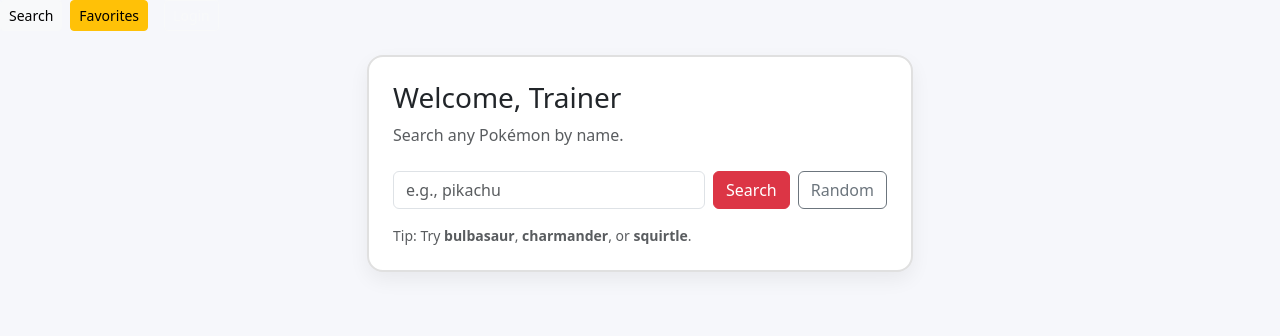
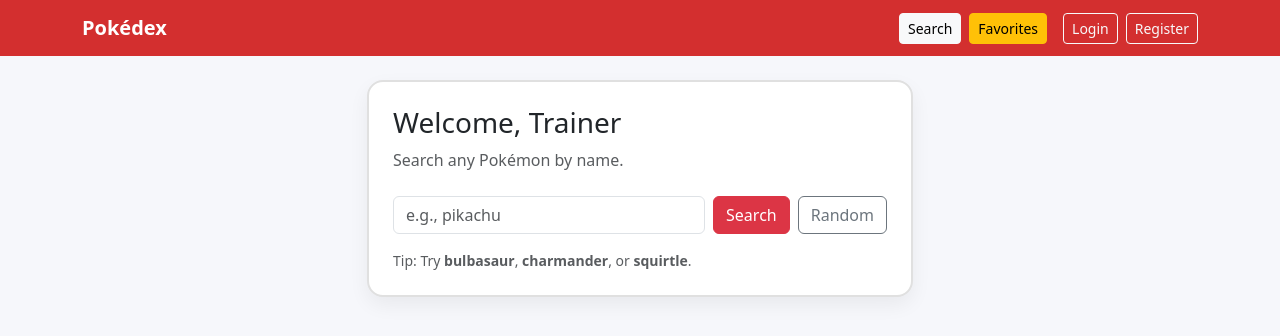
Before and after one commit to akonisanchez/pokedex, a Flask app: page / in a window 1280 px wide. Shown: the top 336 px of the page. Run offline with Flask 3, Linux system fonts and the light colour scheme; parts of the project's set-up code (start-up, migrations or seed data) failed here and were passed over.

Commit message:
Fix auth navbar and styling

```diff
--- a/app.py
+++ b/app.py
@@ -302,13 +302,14 @@ def show_favorites():
     if "user_id" not in session:
         return redirect(url_for("login_form"))
 
-    conn = sqlite3.connect("pokedex.db")
+    conn = get_conn()
     cursor = conn.cursor()
 
-    cursor.execute("SELECT pokemon_name FROM favorites WHERE user_id = ? ORDER BY pokemon_Name",
-                   session["user_id"],)
+    cursor.execute(
+        "SELECT pokemon_name FROM favorites WHERE user_id = ? ORDER BY pokemon_Name",
+        (session["user_id"],)
+    )
     rows = cursor.fetchall()
-
     conn.close()
 
     favorites = [{"raw": row[0], "display": row[0].title()} for row in rows]
@@ -333,7 +334,7 @@ def add_favorite():
     if not pokemon_name:
         return redirect(url_for("pokedex_home"))
 
-    conn = sqlite3.connect("pokedex.db")
+    conn = get_conn()
     cursor = conn.cursor()
 
     try:
@@ -366,7 +367,7 @@ def remove_favorite():
     if not pokemon_name:
         return redirect(url_for("show_favorites"))
 
-    conn = sqlite3.connect("pokedex.db")
+    conn = get_conn()
     cursor = conn.cursor()
 
     try:
--- a/templates/base.html
+++ b/templates/base.html
@@ -17,6 +17,9 @@
 
 <body>
   <!-- Top navigation -->
+  <nav class="navbar navbar-expand-lg navbar-dark pokedex-nav">
+    <div class="container">
+      <a class="navbar-brand fw-bold" href="/">Pokédex</a>
 
       <div class="d-flex gap-2 align-items-center">
         <a class="btn btn-light btn-sm" href="/">Search</a>
@@ -29,8 +32,11 @@
           </form>
         {% else %}
           <a class="btn btn-outline-light btn-sm ms-2" href="/login">Login</a>
+          <a class="btn btn-outline-light btn-sm" href="/register">Register</a>
         {% endif %}
       </div>
+    </div>
+  </nav>
 
   <main class="container my-4">
     {% block content %}{% endblock %}
@@ -39,4 +45,5 @@
   <!-- Bootstrap JS bundle -->
   <script src="https://cdn.jsdelivr.net/npm/bootstrap@5.3.3/dist/js/bootstrap.bundle.min.js"></script>
 </body>
+
 </html>
--- a/templates/index.html
+++ b/templates/index.html
@@ -1,12 +1,16 @@
 {% extends "base.html" %}
 
-{% block title %}Pokédex{% endblock %}
+{% block title %}Pokédex 360{% endblock %}
 
 {% block content %}
   <div class="row justify-content-center">
     <div class="col-md-8 col-lg-6">
       <div class="card pokedex-card p-4">
-        <h1 class="h3 mb-2">Welcome, Trainer</h1>
+        {% if session.get("username") %}
+          <h1 class="h3" mb-2">Welcome, {{ session.get("username") }}!</h1>
+        {% else %}
+          <h1 class="h3 mb-2">Welcome, Trainer</h1>
+        {% endif %}
         <p class="text-muted mb-4">Search any Pokémon by name.</p>
 
         <form action="/pokemon" method="get" class="d-flex gap-2">
```
Also changed, not shown: db.py (+10 -6 lines). Lines whose indentation alone changed are shown as unchanged.
